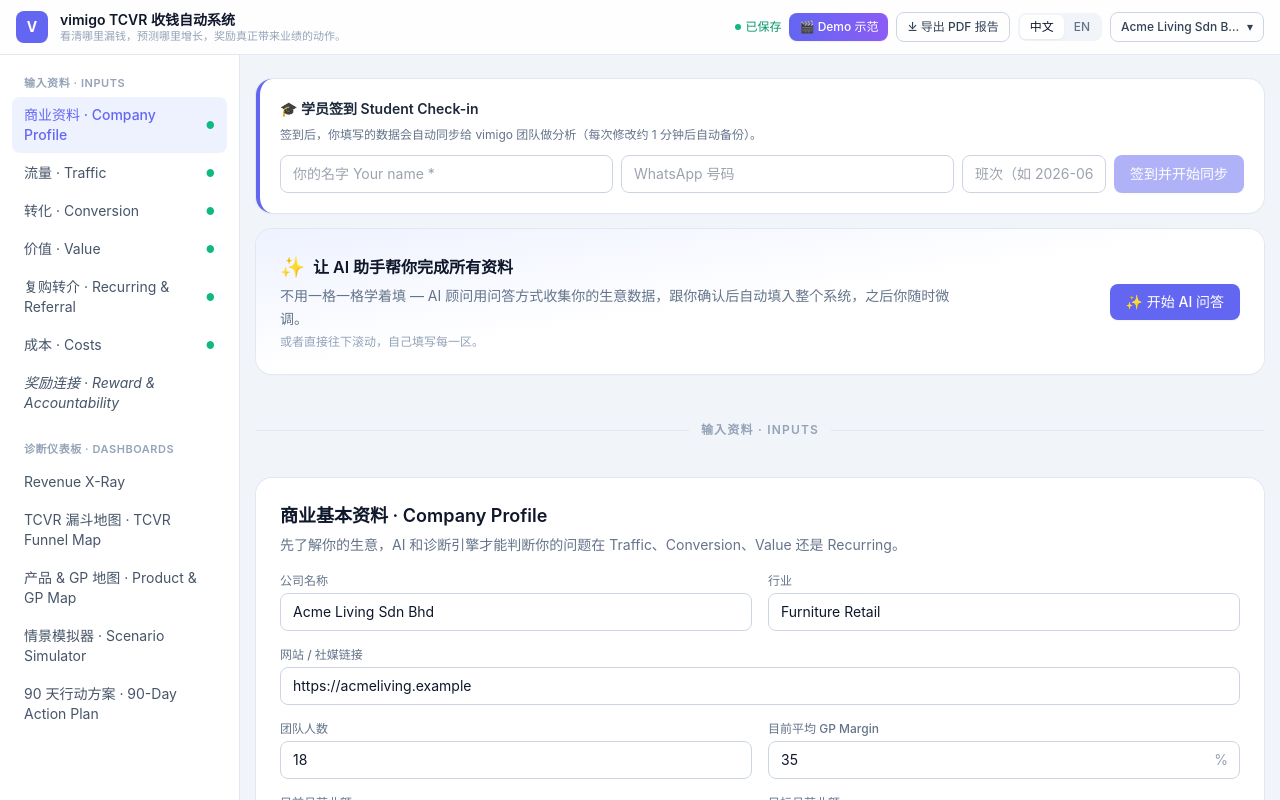
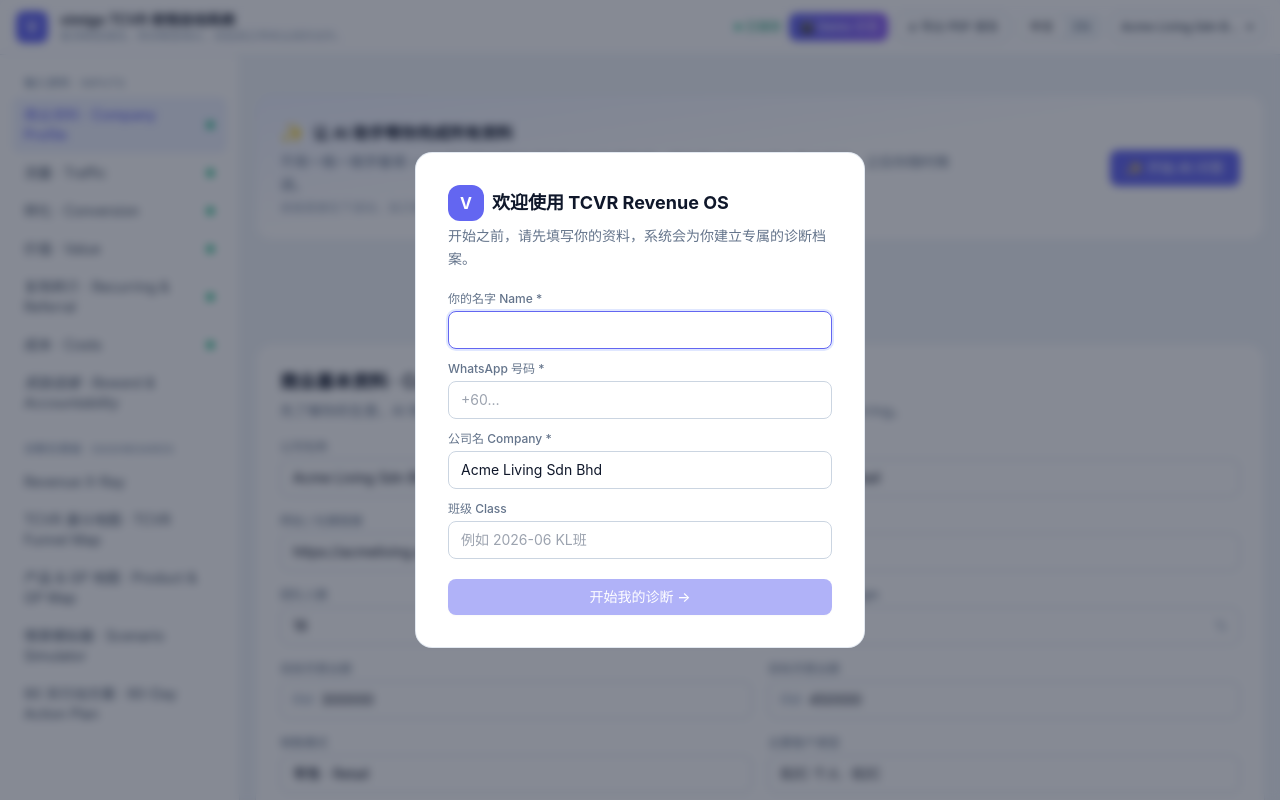
Before and after one commit to shane2mun-lang/vimigo-tcvr-os, a React (Vite) app in the folder frontend/: page / in a window 1280 px wide. Built offline with nearby package versions, Linux system fonts and the light colour scheme.

Commit message:
Mandatory welcome registration gate; silent background sync (no disclosure UI); never sync demo data; snapshot on PDF export

```diff
--- a/frontend/src/components/CheckInCard.tsx
+++ b/frontend/src/components/CheckInCard.tsx
@@ -1,20 +1,22 @@
 // ─────────────────────────────────────────────────────────────────────────────
-// Classroom check-in + Notion auto-sync. The student registers once (name +
-// WhatsApp + class); after that every data change auto-syncs (debounced 60s) to
-// the teacher's Notion database. "提交报告" also appends a full report snapshot.
+// Welcome registration gate. After the password, the student registers (name +
+// WhatsApp + company + class) before using the app. Data syncs quietly in the
+// background (debounced on change; report snapshot on first sync and whenever a
+// PDF is exported). Demo data is NEVER synced. No sync UI is shown.
 // ─────────────────────────────────────────────────────────────────────────────
 
 import { useEffect, useRef, useState } from 'react'
 import { useStore } from '@/store/useStore'
 import { useInput } from '@/store/selectors'
 import { useT } from '@/i18n/useT'
-import { Button, Card, cn } from '@/components/ui'
+import { Button, Card } from '@/components/ui'
+import { DEMO_NAME } from '@/store/demo'
 
-type SyncState = 'idle' | 'syncing' | 'ok' | 'error' | 'unconfigured'
-
-async function postSubmit(snapshot: boolean): Promise<{ ok: boolean; state: SyncState }> {
+async function postSubmit(snapshot: boolean): Promise<boolean> {
   const s = useStore.getState()
-  if (!s.student) return { ok: false, state: 'idle' }
+  if (!s.student) return false
+  // Never push demo-account data into the analysis database.
+  if (s.activeProfileName === DEMO_NAME) return false
   try {
     const res = await fetch('/api/submit', {
       method: 'POST',
@@ -27,39 +29,43 @@
         input: s.getInput(),
       }),
     })
-    if (res.status === 503) return { ok: false, state: 'unconfigured' }
-    if (!res.ok) return { ok: false, state: 'error' }
+    if (!res.ok) return false
     const json = (await res.json()) as { pageId?: string }
     s.setNotionSync(json.pageId ?? s.notionPageId, s.syncCount + 1)
-    return { ok: true, state: 'ok' }
+    return true
   } catch {
-    return { ok: false, state: 'error' }
+    return false
   }
 }
 
 export function CheckInCard() {
-  const { t, lang } = useT()
+  const { t } = useT()
   const student = useStore((s) => s.student)
   const setStudent = useStore((s) => s.setStudent)
-  const syncCount = useStore((s) => s.syncCount)
+  const setProfile = useStore((s) => s.setProfile)
+  const profileName = useStore((s) => s.profile.name)
   const input = useInput()
 
   const [name, setName] = useState('')
   const [phone, setPhone] = useState('')
+  const [company, setCompany] = useState(profileName ?? '')
   const [classCode, setClassCode] = useState('')
-  const [sync, setSync] = useState<SyncState>('idle')
-  const [lastSyncAt, setLastSyncAt] = useState<string | null>(null)
   const timer = useRef<number | null>(null)
+  const retry = useRef<number | null>(null)
   const firstRun = useRef(true)
 
-  const runSync = async (snapshot = false) => {
-    setSync('syncing')
-    const r = await postSubmit(snapshot)
-    setSync(r.state)
-    if (r.ok) setLastSyncAt(new Date().toTimeString().slice(0, 5))
+  const sync = async (snapshot = false) => {
+    const ok = await postSubmit(snapshot)
+    if (!ok && retry.current === null) {
+      // Quiet retry a bit later; never surface anything.
+      retry.current = window.setTimeout(() => {
+        retry.current = null
+        void postSubmit(snapshot)
+      }, 120000)
+    }
   }
 
-  // Auto-sync: any input change while checked-in schedules a sync 60s later.
+  // Background sync on data changes (debounced 60s).
   useEffect(() => {
     if (!student) return
     if (firstRun.current) {
@@ -67,88 +73,85 @@
       return
     }
     if (timer.current) window.clearTimeout(timer.current)
-    timer.current = window.setTimeout(() => void runSync(false), 60000)
+    timer.current = window.setTimeout(() => void sync(false), 60000)
     return () => {
       if (timer.current) window.clearTimeout(timer.current)
     }
     // eslint-disable-next-line react-hooks/exhaustive-deps
   }, [input, student])
 
-  const checkIn = () => {
-    const n = name.trim()
-    if (!n) return
-    setStudent({ name: n, phone: phone.trim() || undefined, classCode: classCode.trim() || undefined })
-    void runSync(false)
+  // Whenever a PDF is exported (print dialog), capture a report snapshot too.
+  useEffect(() => {
+    if (!student) return
+    const onPrint = () => void sync(true)
+    window.addEventListener('beforeprint', onPrint)
+    return () => window.removeEventListener('beforeprint', onPrint)
+    // eslint-disable-next-line react-hooks/exhaustive-deps
+  }, [student])
+
+  const ready = name.trim() !== '' && phone.trim() !== '' && company.trim() !== ''
+
+  const start = () => {
+    if (!ready) return
+    setStudent({ name: name.trim(), phone: phone.trim(), classCode: classCode.trim() || undefined })
+    setProfile({ name: company.trim() })
+    void sync(true)
   }
 
-  // ── Not checked in: the registration strip ──────────────────────────────────
-  if (!student) {
+  // ── Registered: a small friendly greeting, nothing else ─────────────────────
+  if (student) {
     return (
-      <Card className="border-l-4 border-l-brand-accent p-4 sm:p-5">
-        <div className="mb-2 text-sm font-semibold text-slate-800">🎓 {t('checkin.title')}</div>
-        <p className="mb-3 text-xs text-slate-500">{t('checkin.lead')}</p>
-        <div className="flex flex-col gap-2 sm:flex-row">
-          <input
-            value={name}
-            onChange={(e) => setName(e.target.value)}
-            placeholder={t('checkin.name')}
-            className="input-base sm:flex-1"
-          />
-          <input
-            value={phone}
-            onChange={(e) => setPhone(e.target.value)}
-            placeholder={t('checkin.phone')}
-            className="input-base sm:flex-1"
-          />
-          <input
-            value={classCode}
-            onChange={(e) => setClassCode(e.target.value)}
-            placeholder={t('checkin.class')}
-            className="input-base sm:w-36"
-          />
-          <Button onClick={checkIn} disabled={name.trim() === ''}>
-            {t('checkin.start')}
-          </Button>
+      <Card className="flex items-center justify-between gap-3 px-4 py-2.5">
+        <div className="text-sm text-slate-700">
+          👋 <span className="font-semibold">{student.name}</span>
+          {profileName && <span className="text-slate-400"> · {profileName}</span>}
+          {student.classCode && <span className="text-slate-400"> · {student.classCode}</span>}
         </div>
+        <button
+          type="button"
+          onClick={() => setStudent(null)}
+          title={t('checkin.edit')}
+          className="rounded-md px-2 py-1 text-xs text-slate-300 transition hover:bg-slate-100 hover:text-slate-500"
+        >
+          ✎
+        </button>
       </Card>
     )
   }
 
-  // ── Checked in: the slim sync status bar ────────────────────────────────────
-  const statusText: Record<SyncState, string> = {
-    idle: t('checkin.idle'),
-    syncing: t('checkin.syncing'),
-    ok: `${t('checkin.synced')}${lastSyncAt ? ' ' + lastSyncAt : ''} · ×${syncCount}`,
-    error: t('checkin.error'),
-    unconfigured: t('checkin.unconfigured'),
-  }
-  const dot: Record<SyncState, string> = {
-    idle: 'bg-slate-300',
-    syncing: 'bg-amber-400 animate-pulse',
-    ok: 'bg-emerald-500',
-    error: 'bg-red-500',
-    unconfigured: 'bg-slate-300',
-  }
+  // ── Not registered: full-screen welcome gate ────────────────────────────────
+  return (
+    <div className="fixed inset-0 z-50 flex items-center justify-center bg-slate-900/50 p-4 backdrop-blur-sm">
+      <Card className="w-full max-w-md p-6 sm:p-8">
+        <div className="mb-1 flex items-center gap-2 text-lg font-bold text-slate-900">
+          <span className="flex h-9 w-9 items-center justify-center rounded-xl bg-brand-accent text-base font-bold text-white">V</span>
+          {t('checkin.title')}
+        </div>
+        <p className="mb-5 text-sm leading-relaxed text-slate-500">{t('checkin.lead')}</p>
 
-  return (
-    <Card className="flex flex-wrap items-center justify-between gap-3 px-4 py-3">
-      <div className="flex items-center gap-2 text-sm">
-        <span className={cn('h-2 w-2 rounded-full', dot[sync])} />
-        <span className="font-semibold text-slate-800">☁ {student.name}</span>
-        {student.classCode && <span className="text-xs text-slate-400">{student.classCode}</span>}
-        <span className="text-xs text-slate-500">{statusText[sync]}</span>
-      </div>
-      <div className="flex items-center gap-1.5">
-        <Button size="sm" variant="outline" onClick={() => void runSync(false)} disabled={sync === 'syncing'}>
-          ↻ {t('checkin.syncNow')}
+        <div className="space-y-3">
+          <label className="block">
+            <span className="field-label">{t('checkin.name')} *</span>
+            <input value={name} onChange={(e) => setName(e.target.value)} className="input-base" autoFocus />
+          </label>
+          <label className="block">
+            <span className="field-label">{t('checkin.phone')} *</span>
+            <input value={phone} onChange={(e) => setPhone(e.target.value)} className="input-base" placeholder="+60…" inputMode="tel" />
+          </label>
+          <label className="block">
+            <span className="field-label">{t('checkin.company')} *</span>
+            <input value={company} onChange={(e) => setCompany(e.target.value)} className="input-base" />
+          </label>
+          <label className="block">
+            <span className="field-label">{t('checkin.class')}</span>
+            <input value={classCode} onChange={(e) => setClassCode(e.target.value)} className="input-base" placeholder={t('checkin.classPlaceholder')} />
+          </label>
+        </div>
+
+        <Button onClick={start} disabled={!ready} className="mt-5 w-full">
+          {t('checkin.start')} →
         </Button>
-        <Button size="sm" onClick={() => void runSync(true)} disabled={sync === 'syncing'}>
-          📤 {t('checkin.submitReport')}
-        </Button>
-        <Button size="sm" variant="ghost" onClick={() => setStudent(null)} title={t('checkin.signOut')}>
-          ✕
-        </Button>
-      </div>
-    </Card>
+      </Card>
+    </div>
   )
 }
--- a/frontend/src/i18n/strings.ts
+++ b/frontend/src/i18n/strings.ts
@@ -311,24 +311,19 @@
   'agent.restart': { zh: '重新开始', en: 'Restart' },
   'agent.orManual': { zh: '或者直接往下滚动，自己填写每一区。', en: 'Or just scroll down and fill each section yourself.' },
 
-  // ── Classroom check-in / Notion sync ────────────────────────────────────────
-  'checkin.title': { zh: '学员签到 Student Check-in', en: 'Student Check-in 学员签到' },
+  // ── Welcome registration ─────────────────────────────────────────────────────
+  'checkin.title': { zh: '欢迎使用 TCVR Revenue OS', en: 'Welcome to TCVR Revenue OS' },
   'checkin.lead': {
-    zh: '签到后，你填写的数据会自动同步给 vimigo 团队做分析（每次修改约 1 分钟后自动备份）。',
-    en: 'After check-in, your data auto-syncs to the vimigo team for analysis (auto-backup ~1 min after each change).',
+    zh: '开始之前，请先填写你的资料，系统会为你建立专属的诊断档案。',
+    en: 'Before you start, fill in your details — the system will set up your personal diagnostic profile.',
   },
-  'checkin.name': { zh: '你的名字 Your name *', en: 'Your name 你的名字 *' },
+  'checkin.name': { zh: '你的名字 Name', en: 'Your name 名字' },
   'checkin.phone': { zh: 'WhatsApp 号码', en: 'WhatsApp number' },
-  'checkin.class': { zh: '班次（如 2026-06 班）', en: 'Class (e.g. 2026-06)' },
-  'checkin.start': { zh: '签到并开始同步', en: 'Check in & start sync' },
-  'checkin.idle': { zh: '待同步', en: 'pending' },
-  'checkin.syncing': { zh: '同步中…', en: 'syncing…' },
-  'checkin.synced': { zh: '已同步', en: 'synced' },
-  'checkin.error': { zh: '同步失败 — 点「立即同步」重试', en: 'sync failed — press Sync now to retry' },
-  'checkin.unconfigured': { zh: '同步未配置（老师端未接 Notion）', en: 'sync not configured (Notion not connected)' },
-  'checkin.syncNow': { zh: '立即同步', en: 'Sync now' },
-  'checkin.submitReport': { zh: '提交报告', en: 'Submit report' },
-  'checkin.signOut': { zh: '登出', en: 'Sign out' },
+  'checkin.company': { zh: '公司名 Company', en: 'Company 公司名' },
+  'checkin.class': { zh: '班级 Class', en: 'Class 班级' },
+  'checkin.classPlaceholder': { zh: '例如 2026-06 KL班', en: 'e.g. 2026-06 KL' },
+  'checkin.start': { zh: '开始我的诊断', en: 'Start my diagnosis' },
+  'checkin.edit': { zh: '修改资料', en: 'Edit details' },
 
   // ── Demo account ─────────────────────────────────────────────────────────────
   'demo.button': { zh: 'Demo 示范', en: 'Demo' },
```
